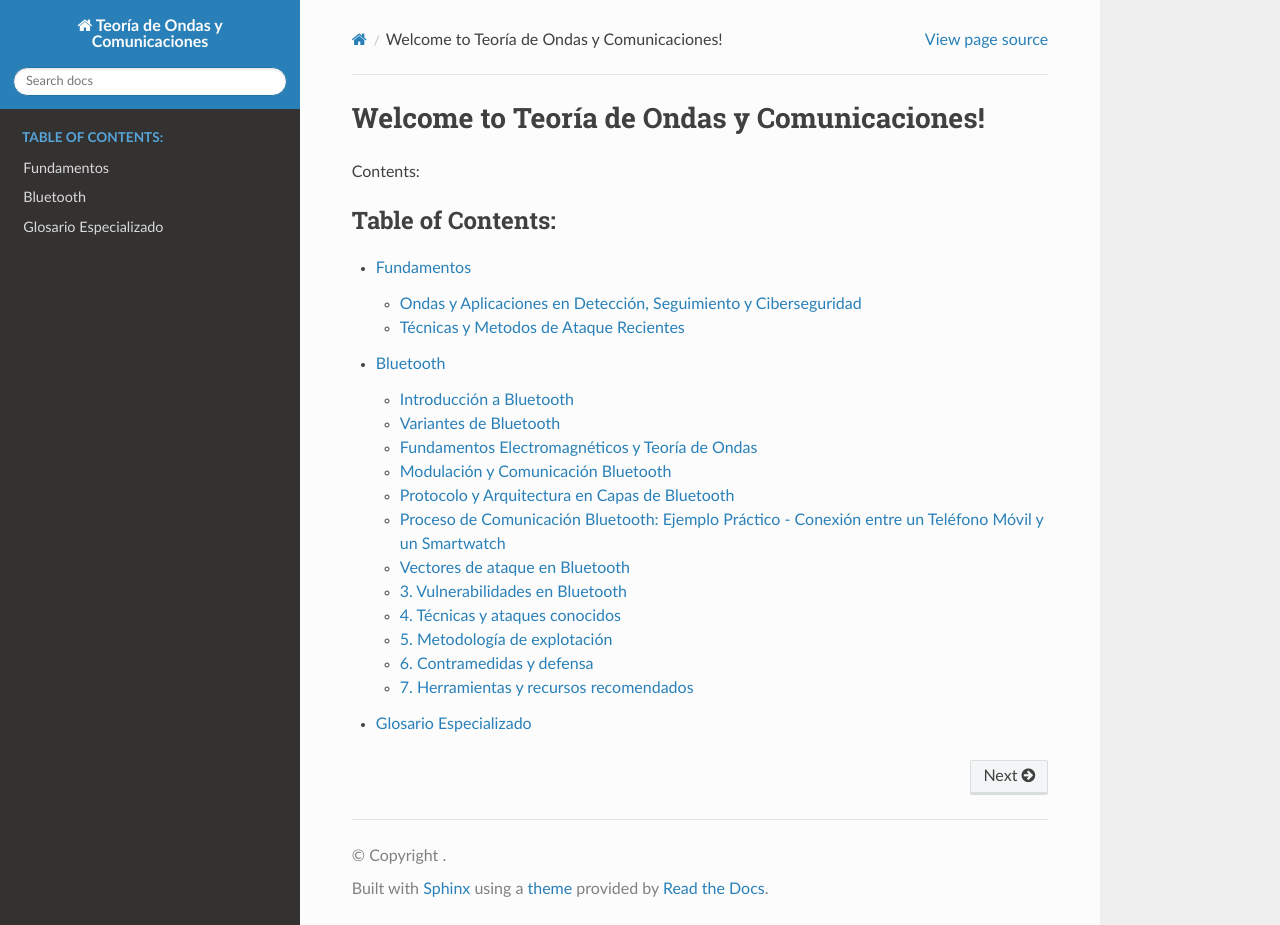
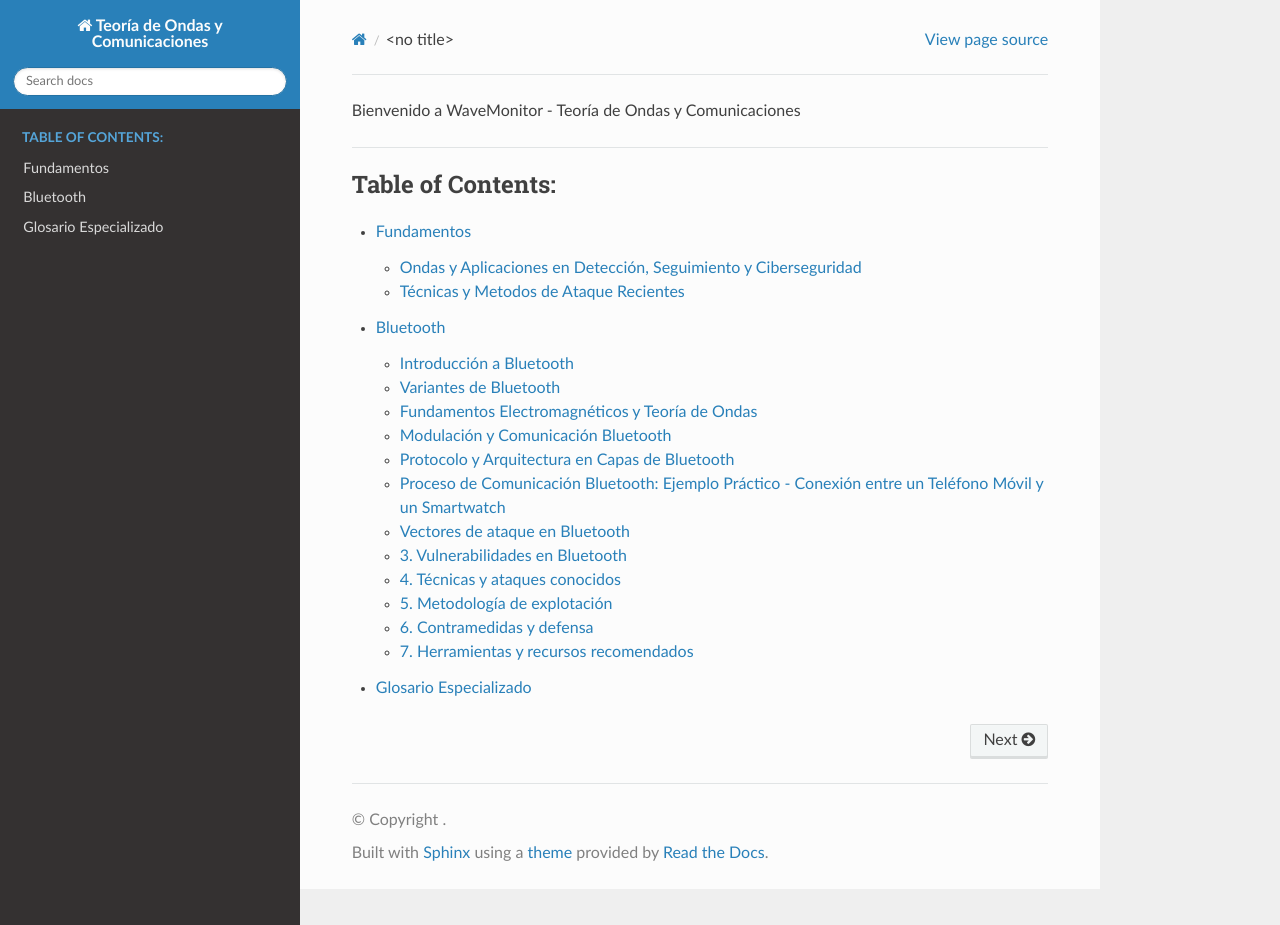
Before and after one commit to MrCabss69/WaveMonitor, a Sphinx documentation site: the page built from docs/source/index.rst, in a window 1280 px wide and 925 px high. Built offline with Sphinx 7.4.7 and the Read the Docs theme 3.1.0, drawn with Linux system fonts in a browser that asks for light colours; pages that are not in the unit, such as notebooks, are missing from menus.

Commit message:
Wave-Monitor v0.1

```diff
--- a/docs/source/index.rst
+++ b/docs/source/index.rst
@@ -1,9 +1,8 @@
 .. Teoría de Ondas y Comunicaciones documentation master file
 
-Welcome to Teoría de Ondas y Comunicaciones!
+Bienvenido a WaveMonitor - Teoría de Ondas y Comunicaciones
+
 ============================================
-
-Contents:
 
 .. toctree::
    :maxdepth: 2
```
